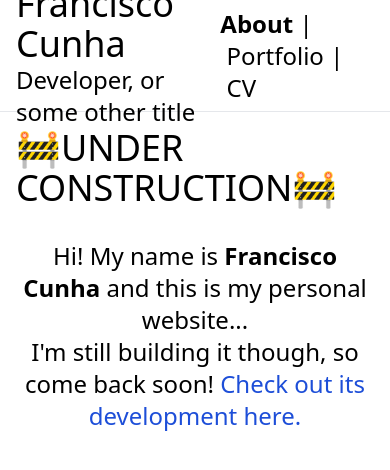
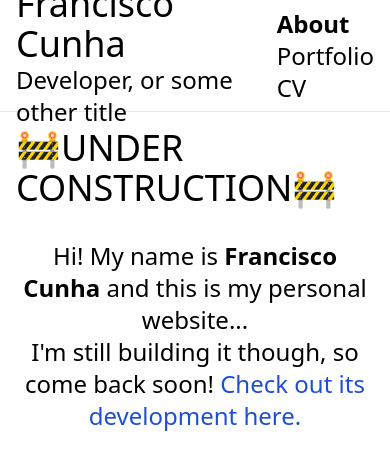
Before and after one commit to franciscunha/franciscunha.com, a SvelteKit app: page / in a window 390 px wide. Shown: the top 470 px of the page. Built offline with nearby package versions, Linux system fonts and the light colour scheme.

Commit message:
Improve responsiveness of header

```diff
--- a/src/routes/+layout.svelte
+++ b/src/routes/+layout.svelte
@@ -32,8 +32,10 @@
 				{item.label}
 			</a>
 			{#if i + 1 != navigation_items.length}
-				<!-- pipe character followed by a space -->
-				|&nbsp;
+				<!-- on large screens: pipe character followed by a space -->
+				<span class="max-md:hidden">|&nbsp;</span>
+				<!-- on small screens: new line -->
+				<span class="md:hidden"><br /></span>
 			{/if}
 		{/each}
 	</div>
```
